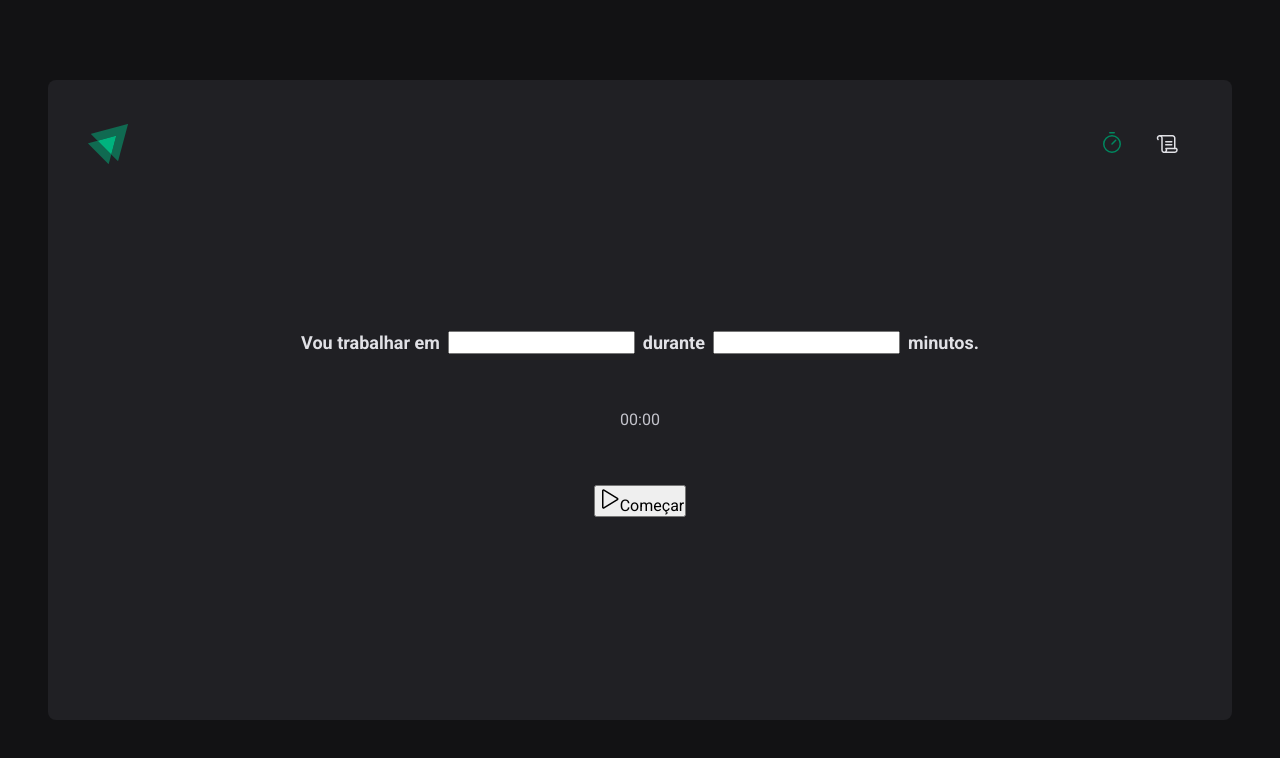
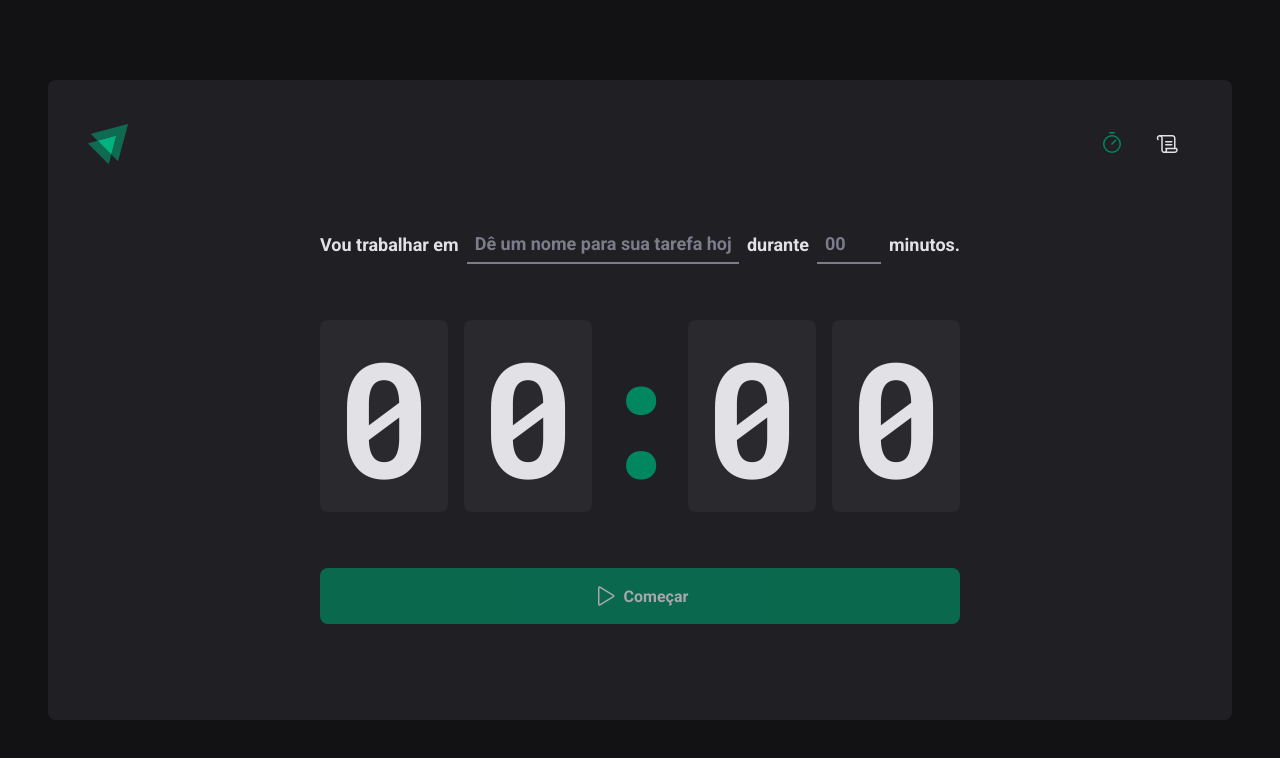
Before and after one commit to Gabriel-Jesusvix/Time-Pomodo, a React (Vite) app: page / in a window 1280 px wide. Shown: the top 758 px of the page. Built offline with nearby package versions, Linux system fonts and the light colour scheme.

Commit message:
Home
Screen finished

```diff
--- a/src/pages/Home/index.tsx
+++ b/src/pages/Home/index.tsx
@@ -1,5 +1,13 @@
 import { Play } from "phosphor-react";
-import { CountDownContainer, FormContainer, HomeContainer } from "./styles";
+import {
+  CountDownContainer,
+  FormContainer,
+  HomeContainer,
+  MinutesAmountInput,
+  Separator,
+  StartCoutdownButton,
+  TaskInput,
+} from "./styles";
 
 export function Home() {
   return (
@@ -7,24 +15,42 @@
       <form action="">
         <FormContainer>
           <label htmlFor="task">Vou trabalhar em</label>
-          <input id="task" />
+          <TaskInput
+            id="task"
+            list="task-suggestions"
+            placeholder="Dê um nome para sua tarefa hoje."
+          />
+          <datalist id="task-suggestions">
+            <option value="Projeto 1" />
+            <option value="Projeto 2" />
+            <option value="Projeto 3" />
+            <option value="Projeto 4" />
+            <option value="Projeto 5" />
+          </datalist>
           <label htmlFor="minutesAmount">durante</label>
-          <input type="number" id="minutesAmount" />
+          <MinutesAmountInput
+            type="number"
+            id="minutesAmount"
+            placeholder="00"
+            step={5}
+            min={5}
+            max={60}
+          />
 
           <span>minutos.</span>
         </FormContainer>
         <CountDownContainer>
           <span>0</span>
           <span>0</span>
-          <span>:</span>
+          <Separator>:</Separator>
           <span>0</span>
           <span>0</span>
         </CountDownContainer>
 
-        <button type="submit">
+        <StartCoutdownButton disabled type="submit">
           <Play size={24} />
           Começar
-        </button>
+        </StartCoutdownButton>
       </form>
     </HomeContainer>
   );
--- a/src/pages/Home/styles.ts
+++ b/src/pages/Home/styles.ts
@@ -1,5 +1,24 @@
 import styled from "styled-components";
 
+const BaseInput = styled.input`
+  background: transparent;
+  height: 2.5rem;
+  border: 0;
+  border-bottom: 2px solid ${(props) => props.theme["gray-500"]};
+  font-weight: bold;
+  font-size: 1.125rem;
+  padding: 0 0.5rem;
+  color: ${(props) => props.theme["gray-100"]};
+
+  &::placeholder {
+    color: ${(props) => props.theme["gray-500"]};
+  }
+
+  &:focus {
+    box-shadow: none;
+    border-color: ${(props) => props.theme["green-500"]};
+  }
+`;
 export const HomeContainer = styled.main`
   flex: 1;
 
@@ -28,4 +47,64 @@
   flex-wrap: wrap;
 `;
 
-export const CountDownContainer = styled.div``;
+export const CountDownContainer = styled.div`
+  font-family: "Roboto Mono", monospace;
+  font-size: 10rem;
+  line-height: 8rem;
+  color: ${(props) => props.theme["gray-100"]};
+  display: flex;
+  gap: 1rem;
+
+  span {
+    background: ${(props) => props.theme["gray-700"]};
+    padding: 2rem 1rem;
+    border-radius: 8px;
+  }
+`;
+
+export const Separator = styled.div`
+  padding: 2rem 0;
+  color: ${(props) => props.theme["green-500"]};
+  width: 4rem;
+  overflow: hidden;
+  display: flex;
+  justify-content: center;
+`;
+
+export const StartCoutdownButton = styled.button`
+  background: ${(props) => props.theme["green-500"]};
+  color: ${(props) => props.theme["gray-100"]};
+
+  width: 100%;
+  border: 0;
+  padding: 1rem;
+  border-radius: 8px;
+
+  display: flex;
+  align-items: center;
+  justify-content: center;
+
+  gap: 0.5rem;
+  font-weight: bold;
+
+  cursor: pointer;
+
+  &:disabled {
+    opacity: 0.7;
+    cursor: not-allowed;
+  }
+  &:not(:disabled):hover {
+    background: ${(props) => props.theme["green-700"]};
+  }
+`;
+
+export const TaskInput = styled(BaseInput)`
+  flex: 1;
+
+  &::-webkit-calendar-picker-indicator {
+    display: none !important;
+  }
+`;
+export const MinutesAmountInput = styled(BaseInput)`
+  width: 4rem;
+`;
--- a/src/styles/themes/global.ts
+++ b/src/styles/themes/global.ts
@@ -1,4 +1,4 @@
-import { createGlobalStyle } from 'styled-components'
+import { createGlobalStyle } from "styled-components";
 
 export const GlobalStyle = createGlobalStyle`
   * {
@@ -9,11 +9,12 @@
 
   :focus {
     outline: 0;
-    box-shadow: 0 0 0 2px ${(props) => props.theme['green-500']};
+    box-shadow: 0 0 0 2px ${(props) => props.theme["green-500"]};
   }
   body {
-    background: ${(props) => props.theme['gray-900']};
-    color: ${(props) => props.theme['gray-300']}
+    background: ${(props) => props.theme["gray-900"]};
+    color: ${(props) => props.theme["gray-300"]};
+    -webkit-font-smoothing: antialiased;
   }
 
 
@@ -22,4 +23,4 @@
     font-weight: 400;
     font-size: 1rem;
   }
-`
+`;
```
